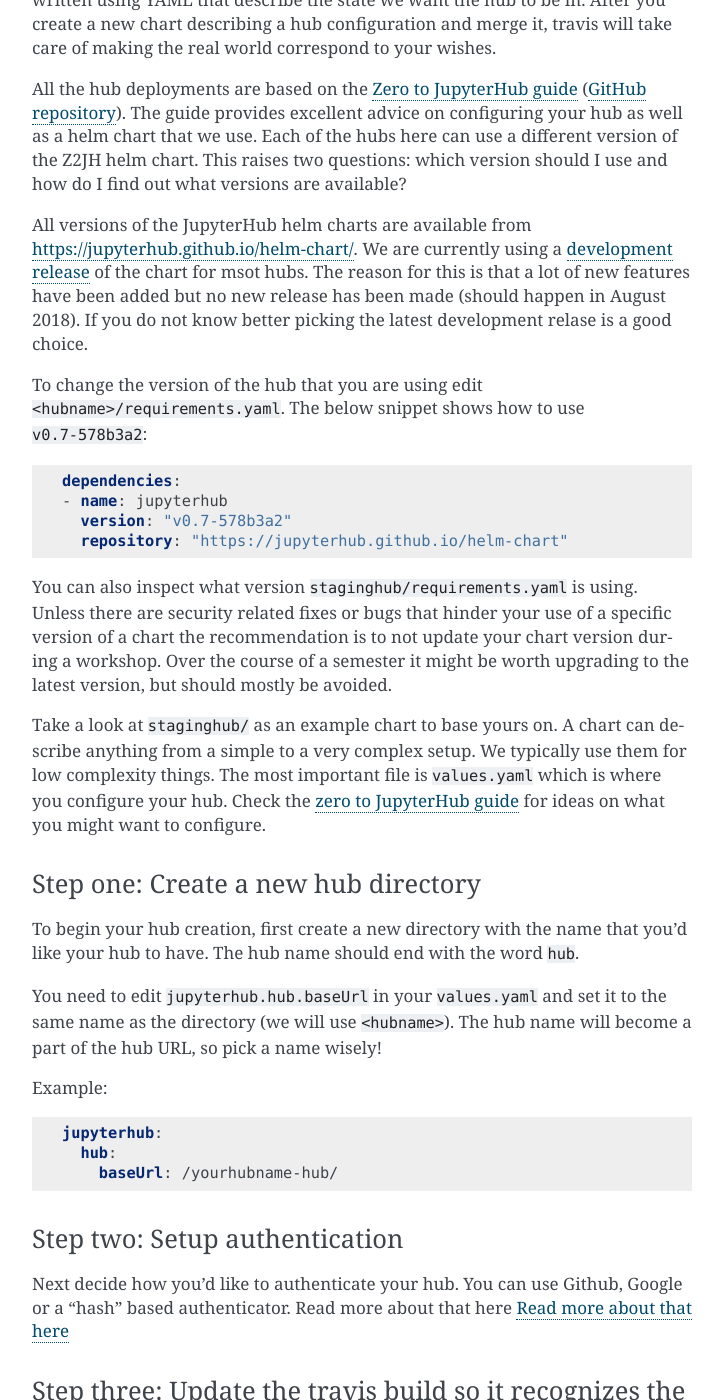
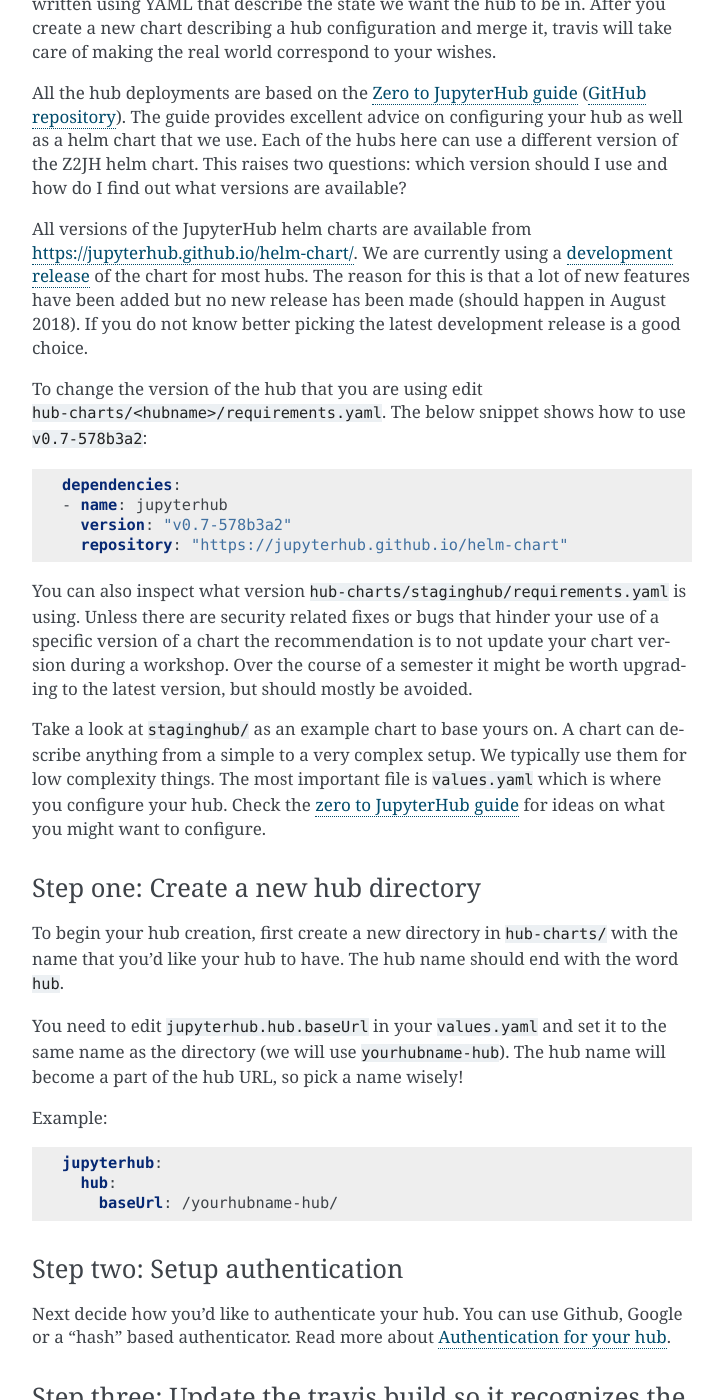
Before and after one commit to earthlab/hub-ops, a Sphinx documentation site: the page built from docs/source/day-to-day.rst, in a window 1280 px wide and 1400 px high, scrolled down 2892 px. Shown: the whole window, without its empty margins (388-1111 px from the left). Built offline with Sphinx 7.4.7, drawn with Linux system fonts in a browser that asks for light colours; some of the changed text lies outside the part shown.

Commit message:
Update documentation for the hub chart move

```diff
--- a/docs/source/authentication.rst
+++ b/docs/source/authentication.rst
@@ -95,7 +95,7 @@
           clientId: "5636ad98ccccbbbbaaaa"
           clientSecret: "3683566baaaabbbbccccxxxxff1ba7198a3022be"
 
-The public part of the configuration has to be done in :code:`<NAMEOFYOURHUB>/values.yaml`:
+The public part of the configuration has to be done in :code:`hub-charts/<NAMEOFYOURHUB>/values.yaml`:
 
 .. code-block:: yaml
 
@@ -143,7 +143,7 @@
           clientId: "12345678988-abcdabcdat331tvltueu44elt98rb54f.apps.googleusercontent.com"
           clientSecret: "abcabcabcababcabcabc-abc"
 
-The public part of the configuration has to be done in :code:`<NAMEOFYOURHUB>/values.yaml`:
+The public part of the configuration has to be done in :code:`hub-charts/<NAMEOFYOURHUB>/values.yaml`:
 
 .. code-block:: yaml
 
@@ -169,7 +169,7 @@
 for your hub as the Hash authenticator package is not installed by default.
 You will have to create a :ref:`self-made-hub-image`.
 
-The public part of the configuration has to be done in :code:`<NAMEOFYOURHUB>/values.yaml`:
+The public part of the configuration has to be done in :code:`hub-charts/<NAMEOFYOURHUB>/values.yaml`:
 
 .. code-block:: yaml
 
--- a/docs/source/day-to-day.rst
+++ b/docs/source/day-to-day.rst
@@ -11,10 +11,10 @@
 To get an overview of the health of the hubs and infrastructure visit the
 `Grafana page <https://grafana.hub.earthdatascience.org/>`_.
 
-The `Hub monitor` page lets you see how many pods are running, launch success
+The ``Hub monitor`` page lets you see how many pods are running, launch success
 rate, which users are using a lot of CPU, etc. For each hub separately.
 
-The `Node monitor` page contains information about each of the compute nodes
+The ``Node monitor`` page contains information about each of the compute nodes
 that are part of the cluster.
 
 The best way to use the monitoring is to watch it for a while when not a lot
@@ -114,7 +114,7 @@
 
 * fork https://github.com/earthlab/hub-ops
 * in your fork create a new branch
-* edit the hub's configuration in :code:`<nameofthehub>/values.yaml`
+* edit the hub's configuration in :code:`hub-charts/<nameofthehub>/values.yaml`
 * commit the change and make a PR
 * fix any errors travis finds
 * once you merge the PR travis will start deploying your changes
@@ -145,11 +145,11 @@
 
 All versions of the JupyterHub helm charts are available from `<https://jupyterhub.github.io/helm-chart/>`_.
 We are currently using a `development release <https://jupyterhub.github.io/helm-chart/#development-releases-jupyterhub>`_
-of the chart for msot hubs. The reason for this is that a lot of new features
+of the chart for most hubs. The reason for this is that a lot of new features
 have been added but no new release has been made (should happen in August 2018).
-If you do not know better picking the latest development relase is a good choice.
+If you do not know better picking the latest development release is a good choice.
 
-To change the version of the hub that you are using edit :code:`<hubname>/requirements.yaml`.
+To change the version of the hub that you are using edit :code:`hub-charts/<hubname>/requirements.yaml`.
 The below snippet shows how to use :code:`v0.7-578b3a2`:
 
 .. code-block:: yaml
@@ -159,7 +159,7 @@
       version: "v0.7-578b3a2"
       repository: "https://jupyterhub.github.io/helm-chart"
 
-You can also inspect what version :code:`staginghub/requirements.yaml` is
+You can also inspect what version :code:`hub-charts/staginghub/requirements.yaml` is
 using. Unless there are security related fixes or bugs that hinder your use of
 a specific version of a chart the recommendation is to not update your chart
 version during a workshop. Over the course of a semester it might be worth
@@ -175,12 +175,13 @@
 Step one: Create a new hub directory
 ~~~~~~~~~~~~~~~~~~~~~~~~~~~~~~~~~~~~
 
-To begin your hub creation, first create a new directory with the name that you'd
-like your hub to have. The hub name should end with the word :code:`hub`.
+To begin your hub creation, first create a new directory in ``hub-charts/``
+with the name that you'd like your hub to have. The hub name should end with
+the word :code:`hub`.
 
 You need to edit
 :code:`jupyterhub.hub.baseUrl` in your :code:`values.yaml` and set it to the same name
-as the directory (we will use :code:`<hubname>`). The hub name will become a
+as the directory (we will use :code:`yourhubname-hub`). The hub name will become a
 part of the hub URL, so pick a name wisely!
 
 Example:
@@ -194,8 +195,8 @@
 Step two: Setup authentication
 ~~~~~~~~~~~~~~~~~~~~~~~~~~~~~~
 Next decide how you'd like to authenticate your hub. You can use Github,
-Google or a "hash" based authenticator. Read more about that here
-`Read more about that here <https://earthlab-hub-ops.readthedocs.io/en/latest/authentication.html>`_
+Google or a "hash" based authenticator.
+Read more about :ref:`authentication`.
 
 Step three: Update the travis build so it recognizes the new hub
 ~~~~~~~~~~~~~~~~~~~~~~~~~~~~~~~~~~~~~~~~~~~~~~~~~~~~~~~~~~~~~~~~
```
Also changed, not shown: other parts of docs/source/day-to-day.rst (+2 -2 lines), docs/source/additional-hub-configuration.rst (+4 -4 lines), docs/source/initial-setup.rst (+7 -5 lines).
